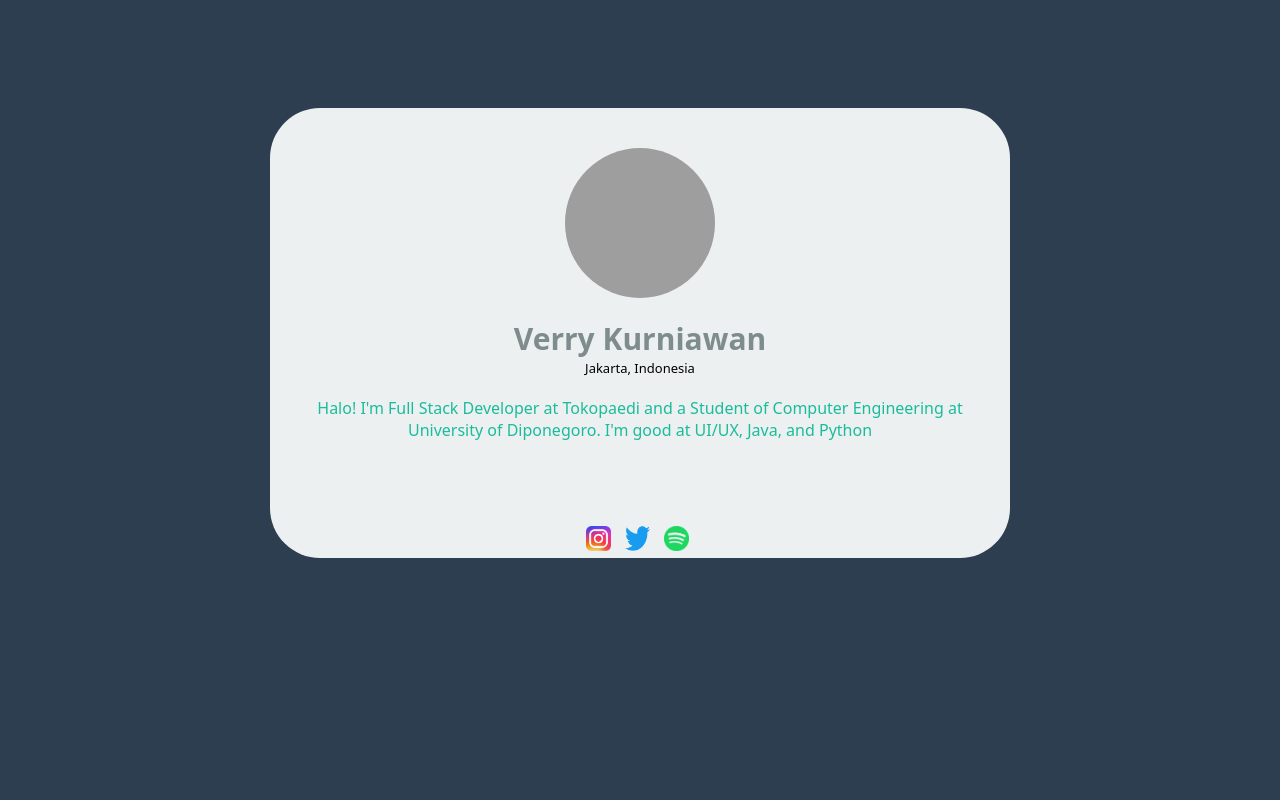
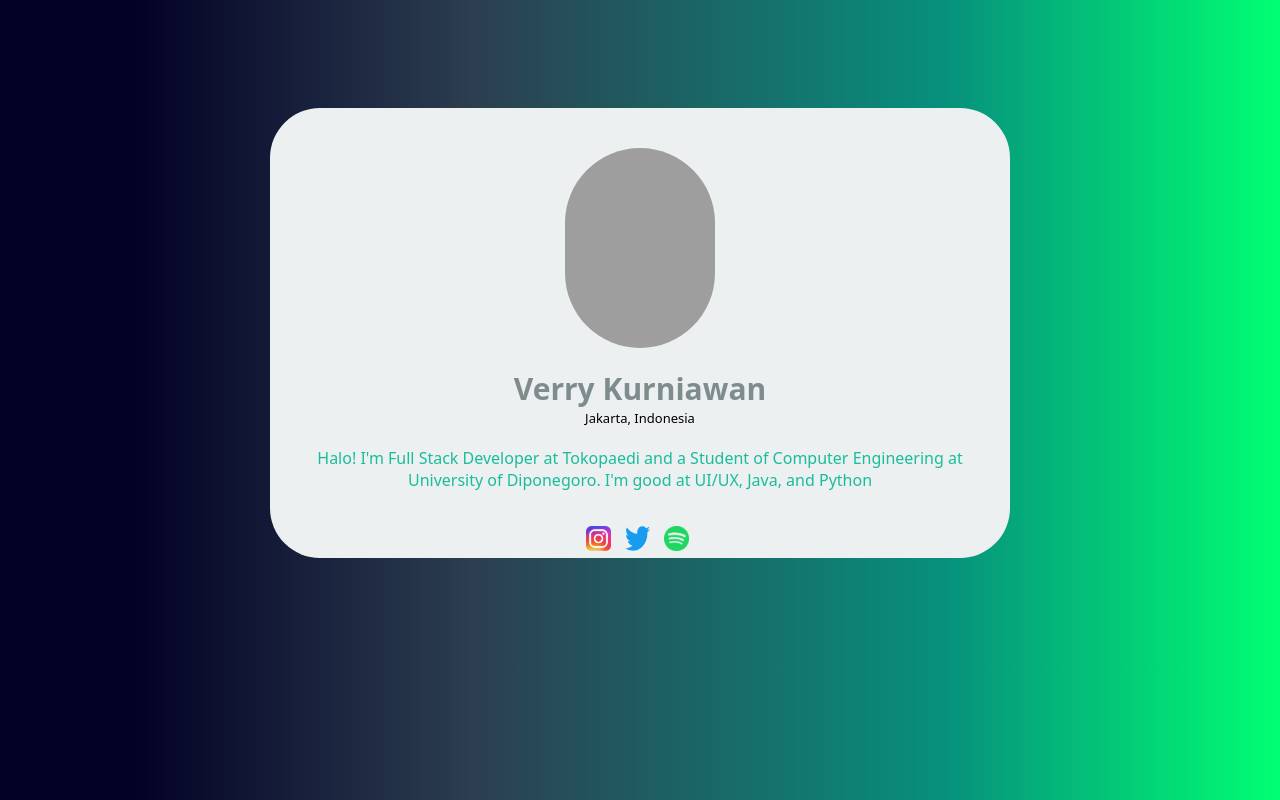
Before and after one commit to princeofverry/profile-v1, a plain HTML site: page index.html in a window 1280 px wide. Drawn offline with Linux system fonts and the light colour scheme; grey boxes are pictures that could not be loaded.

Commit message:
Add files via upload

```diff
--- a/app.css
+++ b/app.css
@@ -1,5 +1,6 @@
 body {
-    background-color: #2c3e50;
+    background: rgb(2,0,36);
+    background: linear-gradient(90deg, rgba(2,0,36,1) 10%, rgba(44,62,80,1) 37%, rgba(7,145,124,1) 74%, rgba(0,255,115,1) 100%);
     /* height: 100%;
     width: 100%; */
     padding: 100px;
@@ -22,7 +23,7 @@ h1:hover {
 
 ul {
     list-style-type: none;
-    margin-top: 80px;
+    margin-top: 30px;
     margin-left: -45px;
 }
 
@@ -50,7 +51,7 @@ p{
     margin-left: auto;
     margin-right: auto;
     border-radius: 100px;
-    height: 150px;
+    height: 200px;
     width: 150px;
 }
 
```
Also changed, not shown: 1 other file.
